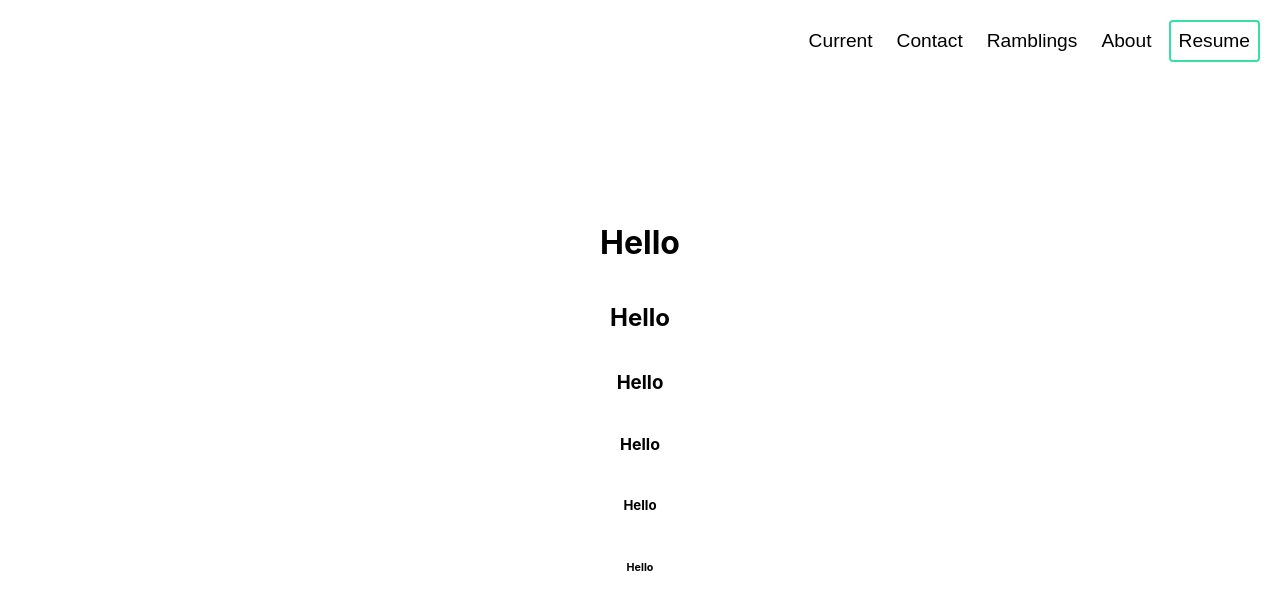
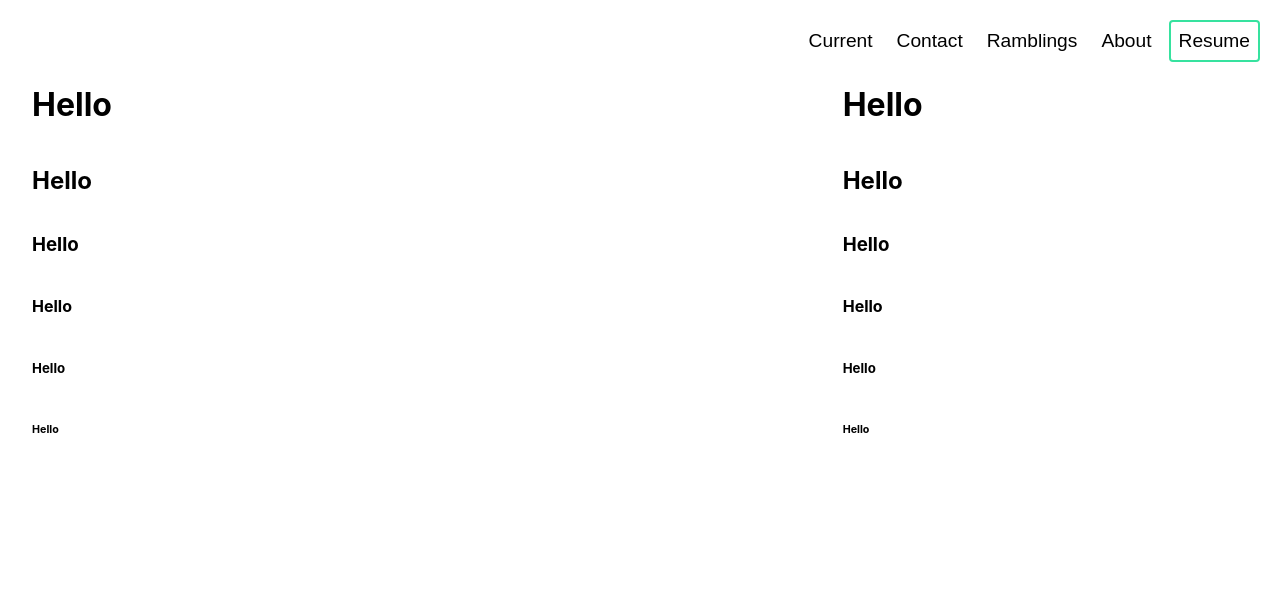
Before and after one commit to pharr117/peterharral.dev, a Next.js app: page / in a window 1280 px wide. Shown: the top 610 px of the page. Built offline with nearby package versions, Linux system fonts and the light colour scheme.

Commit message:
Add color provider to more classes, improve TwoPageLayout.js

```diff
--- a/components/Header.js
+++ b/components/Header.js
@@ -4,11 +4,11 @@ import Link from './interact/Link';
 import Logo from "./display/Logo";
 import Hidden from './media/Hidden';
 import HeaderMenu from './interact/HeaderMenu';
-import { useGlobalThemeContext } from "../context/GlobalThemeContext";
+import { useGlobalColors } from "../context/GlobalThemeContext";
 
 //global header component
 export default function Header({ setHeaderMenuOpen=()=>{} }) {
-    const colors = useGlobalThemeContext()?.colors;
+    const colors = useGlobalColors();
 
     return (
         <div className={styles.mainContainer} style={{backgroundColor: colors?.background?.header}} id="headerMainContainer">
--- a/components/display/Heading.js
+++ b/components/display/Heading.js
@@ -1,5 +1,5 @@
 import styles from "../../styles/components/display/Heading.module.css";
-import { useGlobalThemeContext } from "../../context/GlobalThemeContext";
+import { useGlobalTextColors } from "../../context/GlobalThemeContext";
 
 const components = {
     "h1": (children, color) => ((<h1 style={{ color: color ? color : null }}>{children}</h1>)),
@@ -12,7 +12,7 @@ const components = {
 
 export default function Heading({ children, component = "h1", color }) {
 
-    const colors = useGlobalThemeContext()?.colors?.text;
+    const colors = useGlobalTextColors();
     let textColor = "black";
 
     //prefer passed in color over theme
--- a/components/interact/HeaderMenu.js
+++ b/components/interact/HeaderMenu.js
@@ -4,8 +4,10 @@ import { isLgCallback, isSm } from "../../hooks/media";
 import IconButton from './IconButton';
 import React, { useState, useRef, useEffect } from "react";
 import Link from "./Link";
+import { useGlobalColors } from "../../context/GlobalThemeContext";
 
 export default function HeaderMenu({ setHeaderMenuOpen = () => { } }) {
+    const colors = useGlobalColors();
 
     const wrapperRef = useRef(null);
     const [showMenu, setShowMenu] = useState(false);
@@ -38,9 +40,9 @@ export default function HeaderMenu({ setHeaderMenuOpen = () => { } }) {
     }
 
     let style = {
-        width: width
+        width: width,
     }
-
+    console.log(style);
     useEffect(() => {
         document.addEventListener("click", handleClickOutside, false);
         return () => {
@@ -73,7 +75,7 @@ export default function HeaderMenu({ setHeaderMenuOpen = () => { } }) {
 
     return (
         <div id="headerMenuWrapper" ref={wrapperRef}>
-            <IconButton onClick={() => { setHeaderMenuOpen(!showMenu); setShowMenu(!showMenu) }} id="mainMenuButton">
+            <IconButton onClick={() => { setHeaderMenuOpen(!showMenu); setShowMenu(!showMenu) }} id="mainMenuButton" color={colors?.buttons?.headerMenu}>
                 {icon}
             </IconButton>
             <div className={styles.headerMenuContainer} style={style}>
--- a/components/interact/IconButton.js
+++ b/components/interact/IconButton.js
@@ -1,15 +1,23 @@
 import styles from '../../styles/components/interact/IconButton.module.css';
+import { useGlobalColors } from "../../context/GlobalThemeContext";
+import { IconContext } from 'react-icons';
 
 export default function IconButton({
     onClick=()=>{},
     id="",
+    color,
     children
 }){
+    const colors = useGlobalColors();
+    const iconColor = color || colors?.buttons?.icon;
+
     return (
         <button className={styles.iconButton} id={id || null} onClick={onClick}>
-            <div className={styles.imageHolder}>
-                {children}
-            </div>
+            <IconContext.Provider value={{color: iconColor}}>
+                <div className={styles.imageHolder}>
+                    {children}
+                </div>
+            </IconContext.Provider>
         </button>
     );
 }
--- a/components/interact/Link.js
+++ b/components/interact/Link.js
@@ -1,5 +1,5 @@
 import styles from '../../styles/components/interact/Link.module.css';
-import { useGlobalThemeContext } from "../../context/GlobalThemeContext";
+import { useGlobalColors } from "../../context/GlobalThemeContext";
 
 export default function Link({
     id="",
@@ -10,7 +10,7 @@ export default function Link({
     backgroundColor,
     children
 }){
-    const colors = useGlobalThemeContext()?.colors;
+    const colors = useGlobalColors();
     const textColors = colors?.text;
     const borderColors = colors?.border;
     const backgroundColors = colors?.background;
--- a/components/layout/pages/TwoColumnPage.js
+++ b/components/layout/pages/TwoColumnPage.js
@@ -1,10 +1,15 @@
 import styles from "../../../styles/components/layout/pages/TwoColumnPage.module.css";
 
-export default function TwoColumnPage({ leftChild, rightChild }) {
+export default function TwoColumnPage({ leftChild, rightChild, leftGrow=1, rightGrow=1 }) {
     return (
         <div className={styles.container}>
             <div className={styles.main}>
-                {children}
+                <div className={styles.column} style={{flexGrow: leftGrow}}>
+                    {leftChild}
+                </div>
+                <div className={styles.column} style={{flexGrow: rightGrow}}>
+                    {rightChild}
+                </div>
             </div>
         </div>
     )
--- a/context/GlobalThemeContext.js
+++ b/context/GlobalThemeContext.js
@@ -7,3 +7,11 @@ export const GlobalThemeContext = createContext(BaseTheme);
 export const useGlobalThemeContext = () => {
   return useContext(GlobalThemeContext);
 };
+
+export const useGlobalColors = () => {
+  return useGlobalThemeContext()?.colors;
+}
+
+export const useGlobalTextColors = () => {
+  return useGlobalColors()?.text;
+}
--- a/pages/index.js
+++ b/pages/index.js
@@ -1,15 +1,33 @@
 import Heading from '../components/display/Heading'
 import CenterPage from '../components/layout/pages/CenterPage'
+import TwoColumnPage from '../components/layout/pages/TwoColumnPage';
+import React from "react";
 
 export default function Home() {
   return (
-    <CenterPage>
+      <TwoColumnPage
+        leftChild={
+          <React.Fragment>
               <Heading>Hello</Heading>
               <Heading component="h2">Hello</Heading>
               <Heading component="h3">Hello</Heading>
               <Heading component="h4">Hello</Heading>
               <Heading component="h5">Hello</Heading>
               <Heading component="h6">Hello</Heading>
-    </CenterPage>
+          </React.Fragment>
+        }
+        rightChild={
+          <React.Fragment>
+            <Heading>Hello</Heading>
+            <Heading component="h2">Hello</Heading>
+            <Heading component="h3">Hello</Heading>
+            <Heading component="h4">Hello</Heading>
+            <Heading component="h5">Hello</Heading>
+            <Heading component="h6">Hello</Heading>
+          </React.Fragment>
+        }
+        leftGrow={2}
+      >
+      </TwoColumnPage>
   );
 }
--- a/styles/components/interact/HeaderMenu.module.css
+++ b/styles/components/interact/HeaderMenu.module.css
@@ -14,7 +14,6 @@
     align-items: flex-start;
     gap: 5px;
     padding-top: 10px;
-    padding-left: 10px;
     -webkit-transition: all 0.5s ease;
     -moz-transition: all 0.5s ease;
     -o-transition: all 0.5s ease;
--- a/styles/components/layout/pages/TwoColumnPage.module.css
+++ b/styles/components/layout/pages/TwoColumnPage.module.css
@@ -8,14 +8,13 @@
     flex: 1;
     display: flex;
     flex-direction: row;
-    justify-content: center;
-    align-items: center;
+    flex-wrap: wrap;
+    width: 100%;
 }
 
-.left{
-
+.column{
+    display: flex;
+    flex-direction: column;
+    flex-basis: 100%;
+    flex: 1;
 }
-
-.right{
-
-}
--- a/themes/base.theme.js
+++ b/themes/base.theme.js
@@ -13,13 +13,17 @@ export const BaseTheme = {
             p: baseTextColor,
         },
         background: {
-            header: "transparent",
+            header: "white",
             link: "transparent",
             fancyLink: "transparent"
         },
         border: {
             link: null,
             fancyLink: "rgb(54, 226, 159)"
+        },
+        buttons: {
+            icon: baseTextColor,
+            headerMenu: baseTextColor,
         }
     }
 }
```
Lines whose indentation alone changed are shown as unchanged.
